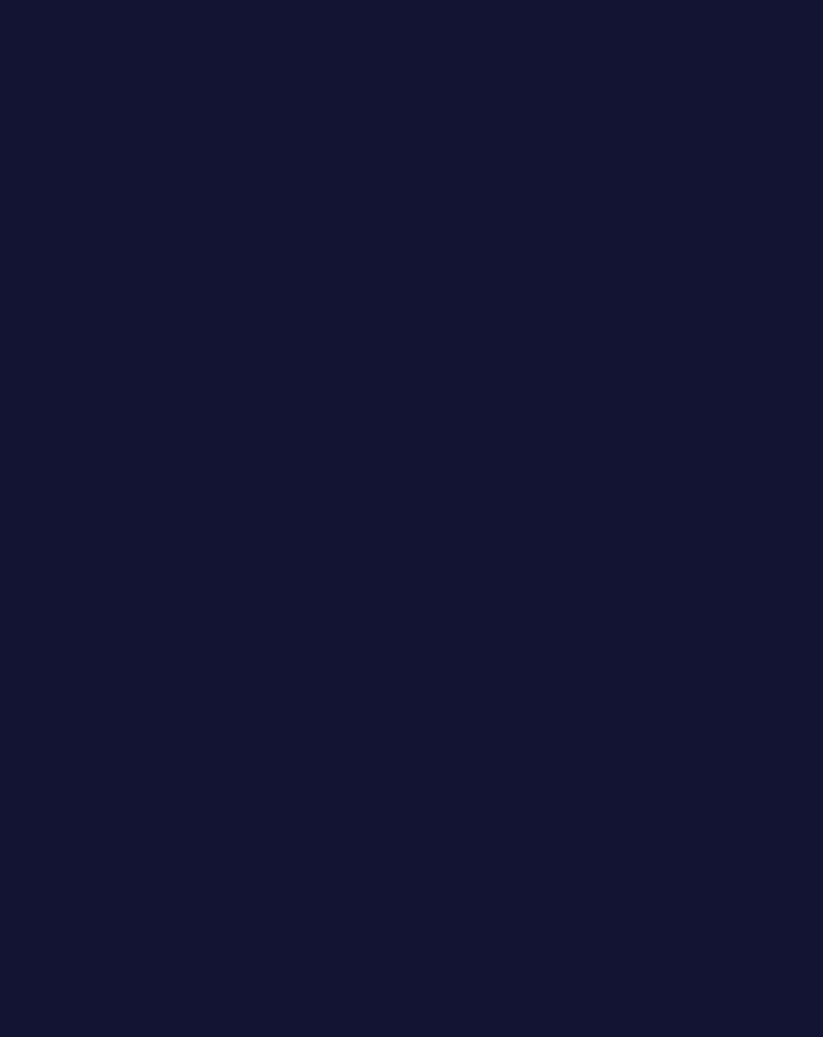
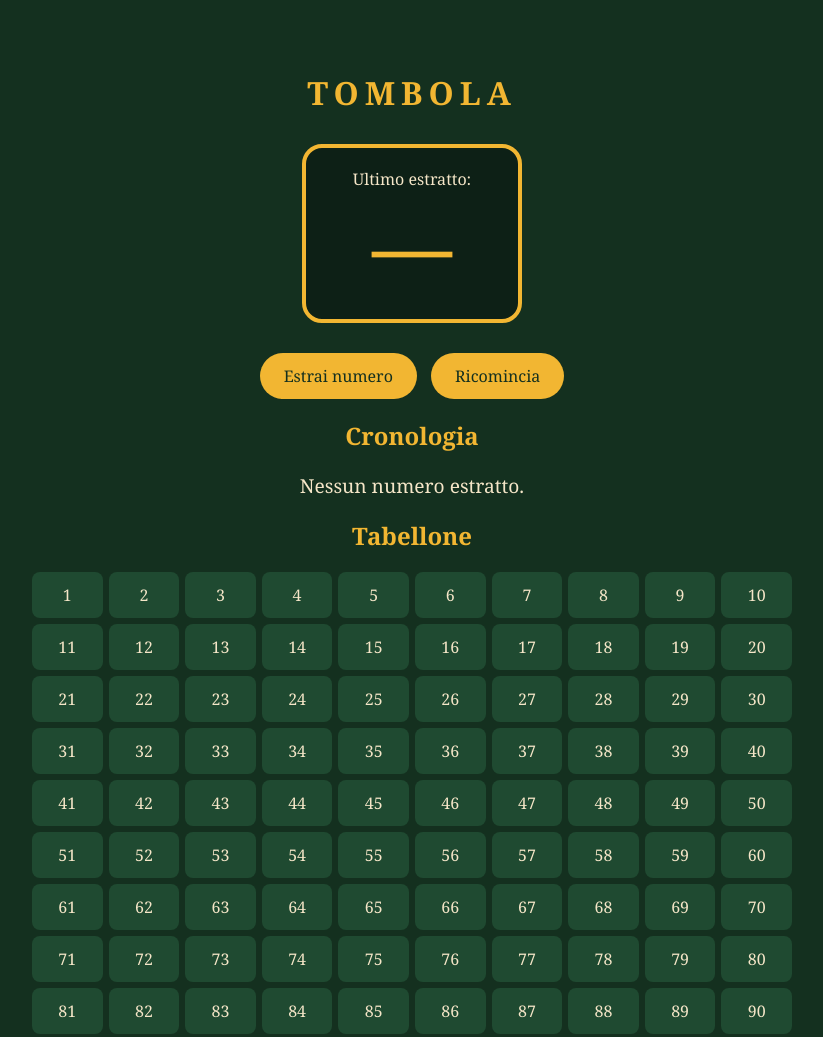
Before and after one commit to Ilbollit0/Live_Coding, a plain HTML site: page index.html in a window 1280 px wide. Shown: the whole page, without its empty margins (228-1051 px from the left). Before the commit the page ends 800 px from the top, so only its background shows below. Drawn offline with Linux system fonts and the light colour scheme.

Commit message:
Commit
Tombola creata con grafica diversa dal modello della consegna: sfondo verde scuro da tavolo da gioco, riquadro dorato per l'ultimo numero estratto, bottoni arrotondati, numeri usciti in rosso.

```diff
--- a/assets/css/style.css
+++ b/assets/css/style.css
@@ -1,14 +1,89 @@
-*,
-*::before,
-*::after {
-	margin: 0;
-	padding: 0;
-	box-sizing: border-box;
+* {
+  box-sizing: border-box;
 }
 
-html,
 body {
-	font-family: 'Outfit', sans-serif;
-	background-color: #131334;
-	color: #ebebeb;
+  font-family: Georgia, 'Times New Roman', serif;
+  max-width: 800px;
+  margin: 30px auto;
+  padding: 20px;
+  color: #f5e6c8;
+  background: #14301f;
 }
+
+h1, h2 {
+  text-align: center;
+  color: #f2b632;
+}
+
+h1 {
+  letter-spacing: 6px;
+  text-transform: uppercase;
+}
+
+.ultimo {
+  text-align: center;
+  margin: 30px auto;
+  width: 220px;
+  padding: 20px;
+  border: 4px solid #f2b632;
+  border-radius: 20px;
+  background: #0d2016;
+}
+
+.ultimo p {
+  margin: 0;
+}
+
+#ultimo-numero {
+  font-size: 5rem;
+  font-weight: bold;
+  color: #f2b632;
+  display: block;
+}
+
+.comandi {
+  text-align: center;
+  margin: 20px 0;
+}
+
+.comandi button {
+  padding: 12px 24px;
+  margin: 0 5px;
+  font-size: 1rem;
+  cursor: pointer;
+  font-family: inherit;
+  color: #14301f;
+  background: #f2b632;
+  border: none;
+  border-radius: 30px;
+}
+
+.comandi button:hover {
+  background: #f5e6c8;
+}
+
+#cronologia {
+  text-align: center;
+  font-size: 1.2rem;
+}
+
+.tabellone {
+  display: grid;
+  grid-template-columns: repeat(10, 1fr);
+  gap: 6px;
+  margin: 20px 0;
+}
+
+.numero {
+  padding: 12px 0;
+  background: #1f4a31;
+  text-align: center;
+  border-radius: 8px;
+}
+
+.numero.uscito {
+  background: #c8352b;
+  color: #ffffff;
+  font-weight: bold;
+}
--- a/assets/js/script.js
+++ b/assets/js/script.js
@@ -1,24 +1,67 @@
-const monthNames = [
-	'Gennaio',
-	'Febbraio',
-	'Marzo',
-	'Aprile',
-	'Maggio',
-	'Giugno',
-	'Luglio',
-	'Agosto',
-	'Settembre',
-	'Ottobre',
-	'Novembre',
-	'Dicembre',
-];
+/*
+  REGOLE
+  - Solo const/let, mai var.
+  - DOM con querySelector / querySelectorAll.
+  - Eventi con addEventListener (mai onclick inline nell'HTML).
+*/
 
-const dayNames = [
-	'Domenica',
-	'Lunedì',
-	'Martedì',
-	'Mercoledì',
-	'Giovedì',
-	'Venerdì',
-	'Sabato',
-];
+let usciti = []; // array dei numeri già estratti
+const ultimiDaMostrare = 10; // quanti numeri mostrare in cronologia (modificabile)
+
+const tabellone = document.querySelector('#tabellone');
+const ultimoNumero = document.querySelector('#ultimo-numero');
+const cronologia = document.querySelector('#cronologia');
+
+// 1. Tabellone 1-90, evidenzia i numeri usciti
+function rendiTabellone() {
+  tabellone.innerHTML = '';
+  for (let i = 1; i <= 90; i++) {
+    const cella = document.createElement('div');
+    cella.classList.add('numero');
+    cella.textContent = i;
+    if (usciti.includes(i)) {
+      cella.classList.add('uscito');
+    }
+    tabellone.appendChild(cella);
+  }
+}
+
+// 3. Cronologia: ultimi numeri estratti, dal più recente
+function rendiCronologia() {
+  if (usciti.length === 0) {
+    cronologia.textContent = 'Nessun numero estratto.';
+    return;
+  }
+  cronologia.textContent = usciti.slice(-ultimiDaMostrare).reverse().join(', ');
+}
+
+// 2. Estrazione di un numero mai uscito
+function estrai() {
+  const disponibili = [];
+  for (let i = 1; i <= 90; i++) {
+    if (!usciti.includes(i)) {
+      disponibili.push(i);
+    }
+  }
+  if (disponibili.length === 0) {
+    alert('Tutti i numeri sono usciti!');
+    return;
+  }
+  const numero = disponibili[Math.floor(Math.random() * disponibili.length)];
+  usciti.push(numero);
+  ultimoNumero.textContent = numero;
+  rendiTabellone();
+  rendiCronologia();
+}
+
+// 4. Listener
+document.querySelector('#estrai').addEventListener('click', estrai);
+
+document.querySelector('#reset').addEventListener('click', () => {
+  usciti = [];
+  ultimoNumero.textContent = '-';
+  rendiTabellone();
+  rendiCronologia();
+});
+
+rendiTabellone();
--- a/index.html
+++ b/index.html
@@ -1,18 +1,29 @@
-<!doctype html>
+<!DOCTYPE html>
 <html lang="it">
-	<head>
-		<meta charset="UTF-8" />
-		<meta name="viewport" content="width=device-width, initial-scale=1.0" />
-		<title>EpiCalenDario</title>
-		<link rel="preconnect" href="https://fonts.googleapis.com" />
-		<link rel="preconnect" href="https://fonts.gstatic.com" crossorigin />
-		<link
-			href="https://fonts.googleapis.com/css2?family=Outfit:wght@100..900&display=swap"
-			rel="stylesheet"
-		/>
-		<link rel="icon" href="assets/img/EPICODE-pitto-color.png" />
-		<link rel="stylesheet" href="assets/css/style.css" />
-		<script type="module" src="assets/js/script.js"></script>
-	</head>
-	<body></body>
+  <head>
+    <meta charset="UTF-8" />
+    <title>Tombola</title>
+    <link rel="stylesheet" href="assets/css/style.css" />
+  </head>
+  <body>
+    <h1>Tombola</h1>
+
+    <div class="ultimo">
+      <p>Ultimo estratto:</p>
+      <span id="ultimo-numero">—</span>
+    </div>
+
+    <div class="comandi">
+      <button id="estrai">Estrai numero</button>
+      <button id="reset">Ricomincia</button>
+    </div>
+
+    <h2>Cronologia</h2>
+    <p id="cronologia">Nessun numero estratto.</p>
+
+    <h2>Tabellone</h2>
+    <div id="tabellone" class="tabellone"></div>
+
+    <script src="assets/js/script.js"></script>
+  </body>
 </html>
```
